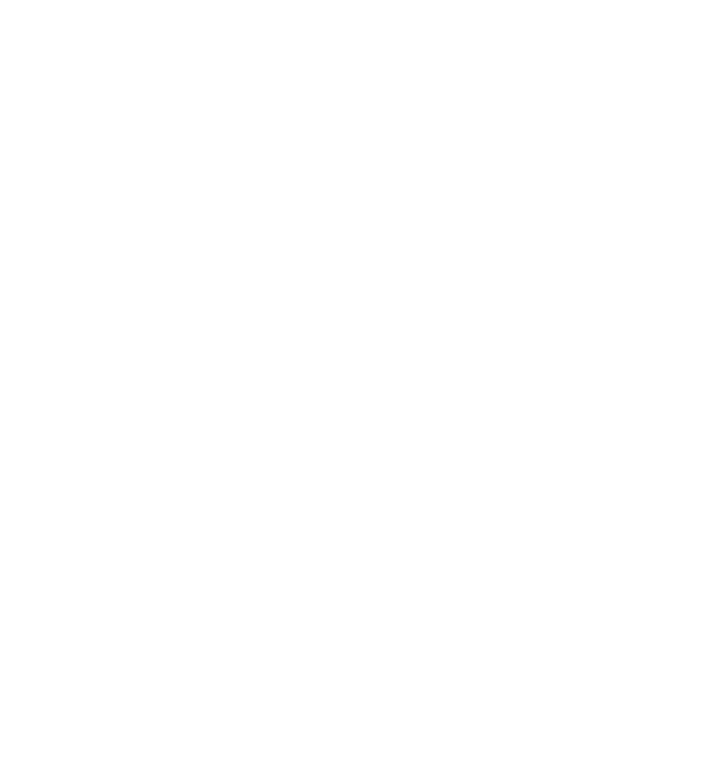
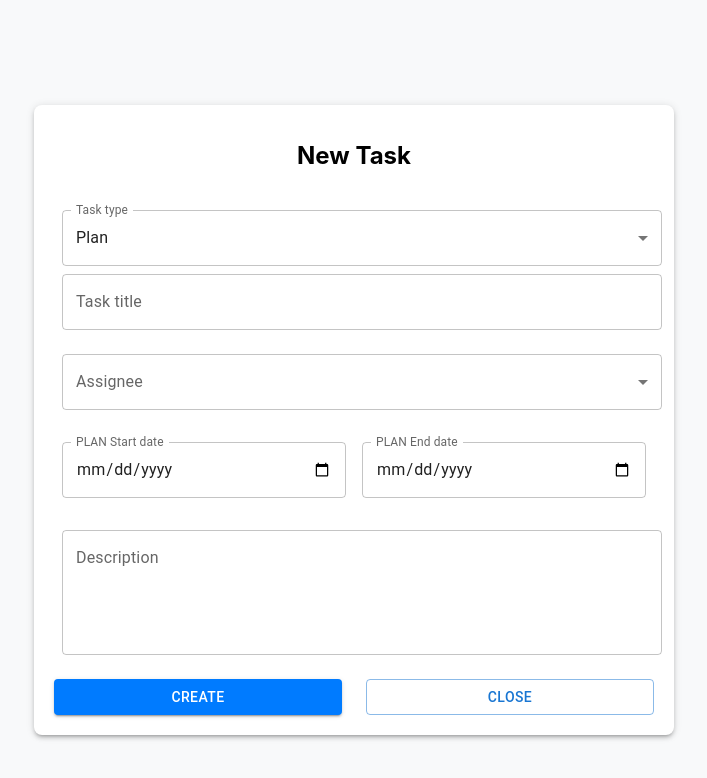
Before and after one commit to cholog-project/beacon_FE, a React (Create React App) app in the folder project-management/: page /newTask in a window 1280 px wide. Before the commit this address had no page. Shown: the top 778 px of the page, without its empty margins (286-993 px from the left). Built offline with nearby package versions, Linux system fonts and the light colour scheme.

Commit message:
feat: NewTask 페이지

```diff
--- a/project-management/src/App.js
+++ b/project-management/src/App.js
@@ -2,12 +2,14 @@
 import React from 'react';
 import { BrowserRouter as Router, Route, Routes } from 'react-router-dom';
 import Dashboard from './pages/Dashboard';
+import NewTask from './pages/NewTask.tsx';
 
 const App = () => {
     return (
         <Router>
             <Routes>
                 <Route path="/" element={<Dashboard />} />
+                <Route path="/newTask" element={<NewTask />} />
             </Routes>
         </Router>
     );
--- /dev/null
+++ b/project-management/src/constant/index.tsx
@@ -0,0 +1 @@
+export const BASE_URL = "http://localhost:8080";
--- /dev/null
+++ b/project-management/src/pages/NewTask.tsx
@@ -0,0 +1,256 @@
+import {
+  Box,
+  Button,
+  FormControl,
+  InputLabel,
+  MenuItem,
+  OutlinedInput,
+  TextField,
+} from "@mui/material";
+
+import { useState } from "react";
+import { BASE_URL } from "../constant/index.tsx";
+import React from "react";
+
+const type = [
+  {
+    value: "Plan",
+    label: "Plan",
+  },
+  {
+    value: "Do",
+    label: "Do",
+  },
+];
+
+const statusOptions = [
+  {
+    value: "Start",
+    label: "Start",
+  },
+  {
+    value: "In Progress",
+    label: "In Progress",
+  },
+  {
+    value: "Completed",
+    label: "Completed",
+  },
+];
+
+function NewTask() {
+  // 상태 관리
+  const [selectedType, setSelectedType] = useState("Plan");
+  const [title, setTitle] = useState("");
+  const [description, setDescription] = useState("");
+  const [startDate, setStartDate] = useState("");
+  const [endDate, setEndDate] = useState("");
+  const [selectedMember, setSelectedMember] = useState("");
+  const [projectId, setProjectId] = useState("1"); // projectId는 일단 1로 설정
+  const [teamMembers, setTeamMembers] = useState([
+    { id: "25", name: "Team Member 1" },
+  ]); // API에서 받아온 팀 멤버
+
+  // API 요청 함수
+  const handleSubmit = async () => {
+    const taskData = {
+      type: selectedType,
+      title: title,
+      description: description,
+      startDate: startDate,
+      endDate: endDate,
+      projectId: projectId,
+      teamMemberId: selectedMember,
+    };
+
+    try {
+      const response = await fetch(`${BASE_URL}/project/tasks/${projectId}`, {
+        method: "POST",
+        headers: {
+          "Content-Type": "application/json",
+        },
+        body: JSON.stringify(taskData),
+      });
+
+      if (response.ok) {
+        // 요청 성공 시 처리
+        console.log("Task created successfully");
+        alert("Task created successfully!");
+      } else {
+        // 요청 실패 시 처리
+        console.error("Failed to create task");
+        alert("Failed to create task");
+      }
+    } catch (error) {
+      console.error("Error:", error);
+      alert("Error creating task");
+    }
+  };
+
+  return (
+    <div
+      className="NewTask"
+      style={{
+        display: "flex",
+        justifyContent: "center", // 수평 중앙 정렬
+        alignItems: "center", // 수직 중앙 정렬
+        minHeight: "100vh", // 화면 전체 높이
+        backgroundColor: "#f8f9fa", // 배경색 추가
+        padding: "20px",
+      }}
+    >
+      <Box
+        component="form"
+        sx={{
+          "& .MuiTextField-root": { m: 1, width: "100%", textAlign: "left" },
+          display: "flex",
+          flexDirection: "column",
+          alignItems: "center", // 폼 내부 항목 중앙 정렬
+          width: "100%", // 폼의 전체 너비
+          maxWidth: "600px", // 폼의 최대 너비 설정
+          padding: "20px",
+          boxShadow: 3,
+          borderRadius: 2,
+          backgroundColor: "#fff", // 폼 배경색
+        }}
+        noValidate
+        autoComplete="off"
+      >
+        <div
+          style={{ width: "100%", textAlign: "center", marginBottom: "16px" }}
+        >
+          <h1 style={{ fontSize: "24px", fontWeight: "bold" }}>New Task</h1>
+        </div>
+
+        <div style={{ width: "100%" }}>
+          <TextField
+            id="outlined-select-type"
+            select
+            label="Task type"
+            value={selectedType}
+            onChange={(e) => setSelectedType(e.target.value)}
+            fullWidth
+            sx={{ marginBottom: "16px" }}
+          >
+            {type.map((option) => (
+              <MenuItem key={option.value} value={option.value}>
+                {option.label}
+              </MenuItem>
+            ))}
+          </TextField>
+        </div>
+
+        <div
+          style={{
+            width: "100%",
+            marginBottom: "16px",
+            position: "relative",
+            left: "8px",
+          }}
+        >
+          <FormControl fullWidth>
+            <InputLabel htmlFor="component-outlined">Task title</InputLabel>
+            <OutlinedInput
+              id="component-outlined"
+              value={title}
+              onChange={(e) => setTitle(e.target.value)}
+              label="Task title"
+              fullWidth
+            />
+          </FormControl>
+        </div>
+
+        <div style={{ width: "100%", marginBottom: "16px" }}>
+          <TextField
+            id="select-member"
+            select
+            label="Assignee"
+            value={selectedMember}
+            onChange={(e) => setSelectedMember(e.target.value)}
+            fullWidth
+          >
+            <MenuItem value="">
+              <em>Select a team member</em>
+            </MenuItem>
+            {teamMembers.map((member) => (
+              <MenuItem key={member.id} value={member.id}>
+                {member.name}
+              </MenuItem>
+            ))}
+          </TextField>
+        </div>
+
+        <div
+          style={{
+            display: "flex",
+            justifyContent: "space-between",
+            width: "100%",
+            marginBottom: "16px",
+          }}
+        >
+          <TextField
+            id="plan-start-date"
+            label="PLAN Start date"
+            type="date"
+            value={startDate}
+            onChange={(e) => setStartDate(e.target.value)}
+            sx={{ width: "48%" }}
+            InputLabelProps={{
+              shrink: true,
+            }}
+          />
+
+          <TextField
+            id="plan-end-date"
+            label="PLAN End date"
+            type="date"
+            value={endDate}
+            onChange={(e) => setEndDate(e.target.value)}
+            sx={{ width: "48%" }}
+            InputLabelProps={{
+              shrink: true,
+            }}
+          />
+        </div>
+
+        <div style={{ width: "100%", marginBottom: "16px" }}>
+          <TextField
+            id="outlined-multiline-description"
+            label="Description"
+            multiline
+            rows={4}
+            value={description}
+            onChange={(e) => setDescription(e.target.value)}
+            variant="outlined"
+            fullWidth
+          />
+        </div>
+
+        <div
+          style={{
+            display: "flex",
+            justifyContent: "space-between",
+            width: "100%",
+          }}
+        >
+          <Button
+            variant="contained"
+            sx={{ width: "48%", backgroundColor: "#007bff", color: "#fff" }}
+            onClick={handleSubmit}
+          >
+            Create
+          </Button>
+          <Button
+            variant="outlined"
+            sx={{ width: "48%" }}
+            onClick={() => console.log("Close clicked")}
+          >
+            Close
+          </Button>
+        </div>
+      </Box>
+    </div>
+  );
+}
+
+export default NewTask;
```
Also changed, not shown: project-management/package.json (+7 -0 lines), 1 other file (tests, documents, lock files or other folders).
